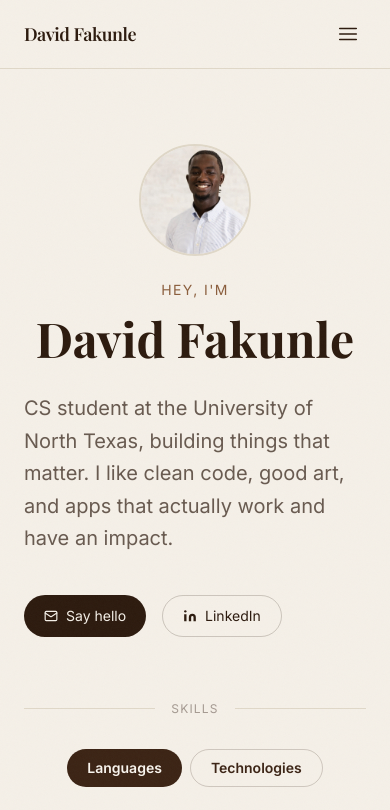
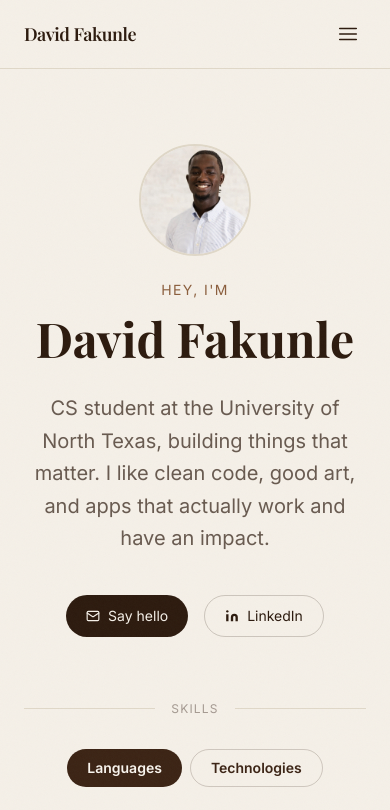
Before and after one commit to DavidFakunle/portfolio, a Next.js app: page / in a window 390 px wide. Shown: the top 810 px of the page. Built offline with nearby package versions, Linux system fonts and the light colour scheme; a web font is replaced by a local one.

Commit message:
fixed mobile view

```diff
--- a/components/Hero.tsx
+++ b/components/Hero.tsx
@@ -121,13 +121,13 @@ export default function Hero() {
             priority
           />
         </div>
-        <p className="font-sans text-xl text-espresso/70 leading-relaxed max-w-xl mb-10">
+        <p className="font-sans text-xl text-espresso/70 leading-relaxed max-w-xl mb-10 text-center sm:text-left mx-auto sm:mx-0">
           CS student at the University of North Texas, building things that matter.
           I like clean code, good art, and apps that actually work and have an impact.
         </p>
 
         {/* CTAs */}
-        <div className="flex flex-wrap gap-4 mb-16">
+        <div className="flex flex-wrap gap-4 mb-16 justify-center sm:justify-start">
           <a
             href="mailto:dfakunle06@gmail.com"
             className="inline-flex items-center gap-2 px-5 py-2.5 rounded-full bg-espresso text-cream text-sm font-sans hover:bg-latte transition-colors"
```
Also changed, not shown: 1 other file (tests, documents, lock files or other folders).
